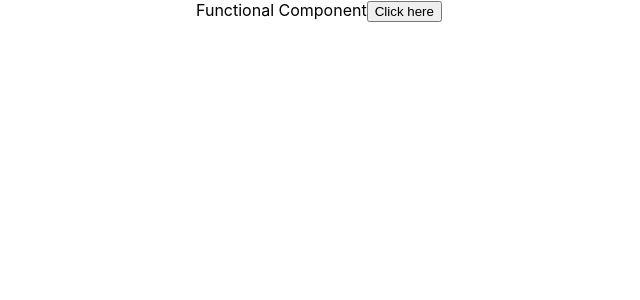
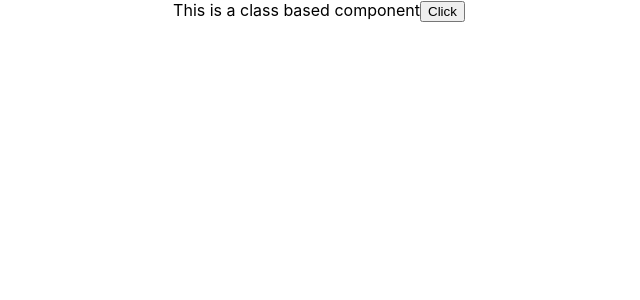
Before and after one commit to IvyTan29/IvyTan29.github.io, a React (Create React App) app in the folder tutorial/: page / in a window 1280 px wide. Shown: the top 300 px of the page, without its empty margins (321-961 px from the left). Built offline with nearby package versions, Linux system fonts and the light colour scheme.

Commit message:
Event Handling in Class Based Components

```diff
--- a/tutorial/src/App.js
+++ b/tutorial/src/App.js
@@ -6,6 +6,7 @@
 import Counter from './components/Counter';
 import Resume from './components/Resume';
 import FunctionEvent from './components/FunctionEvent';
+import ClassEvent from './components/ClassEvent';
 
 function App() {
     return (
@@ -13,9 +14,8 @@
             {/* <Profile name="Ivy" lastname="Tan" /> */}
             {/* <Counter></Counter> */}
             {/* <Resume name="Ivy"></Resume> */}
-            <FunctionEvent>
-
-            </FunctionEvent>
+            {/* <FunctionEvent></FunctionEvent> */}
+            <ClassEvent></ClassEvent>
         </div>
     );
 }
--- /dev/null
+++ b/tutorial/src/components/ClassEvent.js
@@ -0,0 +1,18 @@
+import { Component } from 'react';
+
+class ClassEvent extends Component {
+    handleClick() {
+        console.log('Class based event handling');
+    }
+
+    render() {
+        return (
+            <div>
+                This is a class based component
+                <button onClick={this.handleClick}>Click</button>
+            </div>
+        );
+    }
+}
+
+export default ClassEvent;
```
